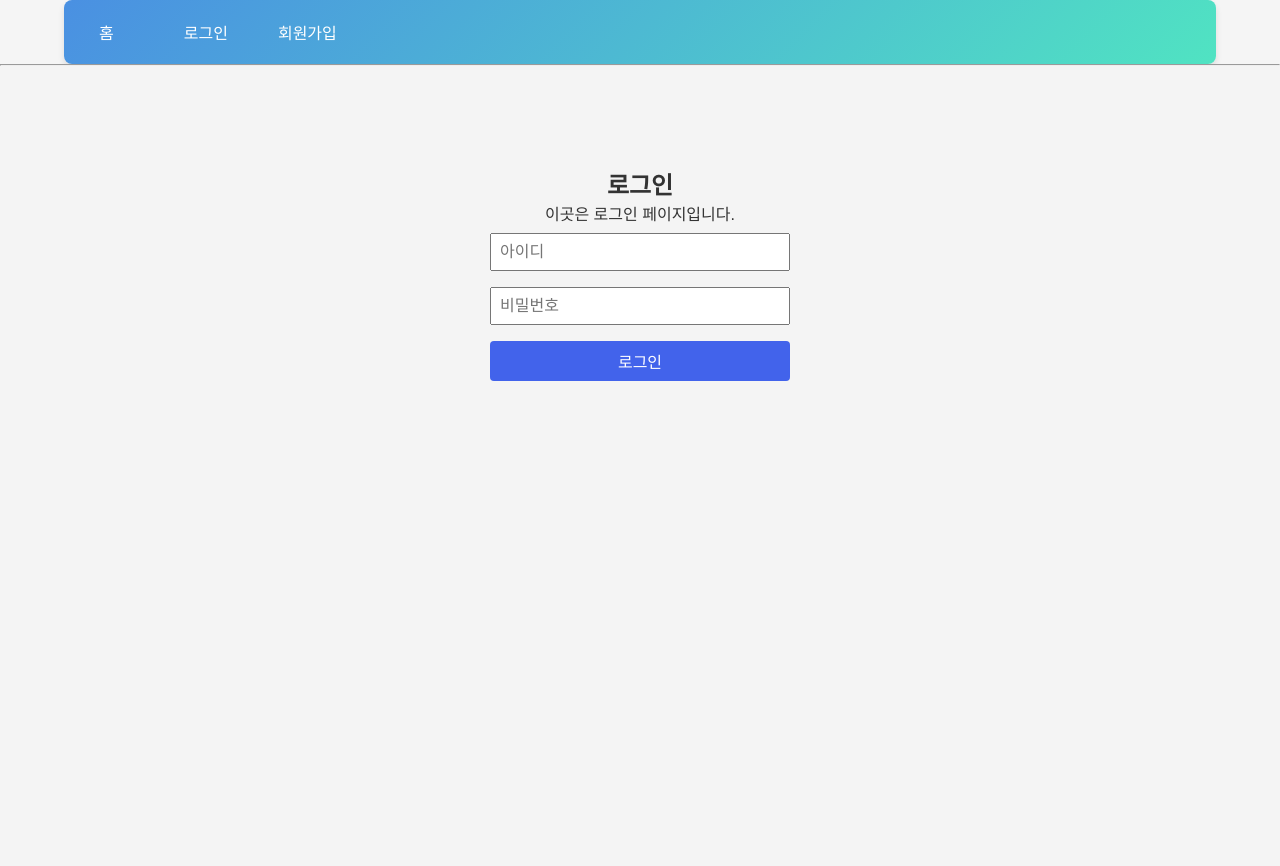
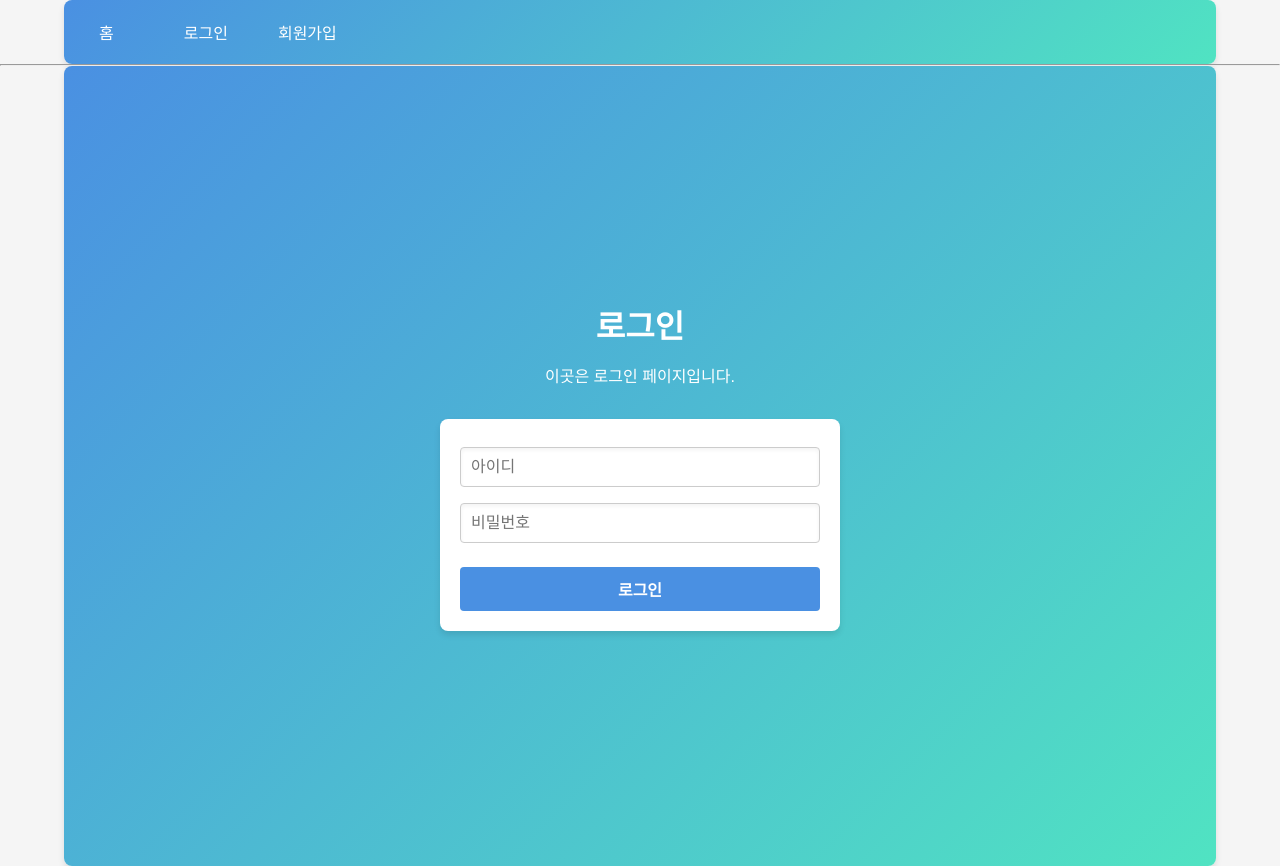
Before and after one commit to 2-H-J/home_React, a React (Create React App) app in the folder board-app/: page /login in a window 1280 px wide. Built offline with nearby package versions, Linux system fonts and the light colour scheme.

Commit message:
sdadasds

```diff
--- a/board-app/src/css/BoardViewPage.css
+++ b/board-app/src/css/BoardViewPage.css
@@ -1,6 +1,5 @@
 #board_view_container {
-  width: 100%;
-  max-width: 1200px;
+  width: 90%;
   margin: 20px auto;
   background: #fff;
   padding: 20px;
--- a/board-app/src/css/Login.css
+++ b/board-app/src/css/Login.css
@@ -1,50 +1,88 @@
-/* 화면 전체 높이를 사용하여, 가운데 정렬해줍니다 */
+/* 화면 전체 높이를 사용하여, 가운데 정렬 및 디자인 개선 */
 .login-container {
-  display: flex;             /* flex 컨테이너 사용 */
-  flex-direction: column;    /* 세로 정렬 */
-  justify-content: top;   /* 수직 가운데 정렬 */
-  align-items: center;       /* 수평 가운데 정렬 */
-  min-height: 100vh;         /* 화면 전체 높이 */
-  background-color: #f4f4f4; /* 배경색 예시 */
+  display: flex;
+  flex-direction: column;
+  justify-content: center;
+  align-items: center;
+  min-height: 100vh;
+  background: linear-gradient(135deg, #4A90E2, #50E3C2); /* 배경에 그라데이션 추가 */
   box-sizing: border-box;
-  margin: 0;
-  padding: 0;
-  padding-top: 100px;
+  padding: 20px;
+  margin: 0 auto; /* 중앙 정렬 */
+  width: 90%; /* header와 동일한 너비 */
+  border-radius: 8px;
+  box-shadow: 0 4px 6px rgba(0, 0, 0, 0.1); /* 그림자 효과 추가 */
 }
 
-/* 제목, 문단, 폼 모두 가운데 정렬 */
-.login-container h2,
-.login-container p,
-.login-container form {
-  text-align: center;
+/* 제목과 설명 스타일 */
+.login-container h2 {
+  font-size: 2rem;
+  font-weight: bold;
+  color: #ffffff;
+  margin-bottom: 1rem;
+}
+
+.login-container p {
+  font-size: 1rem;
+  color: #ffffff;
+  margin-bottom: 2rem;
 }
 
 /* 폼 내부 스타일 */
 .login-form {
   display: flex;
   flex-direction: column;
-  width: 300px;
+  width: 100%;
+  max-width: 400px; /* 최대 너비 설정 */
+  background: #ffffff; /* 배경 흰색 */
+  padding: 20px;
+  border-radius: 8px;
+  box-shadow: 0px 4px 6px rgba(0, 0, 0, 0.1);
 }
 
-/* 인풋 스타일 */
+/* 인풋 필드 스타일 */
 .login-form input {
   margin: 0.5rem 0;
-  padding: 0.5rem;
+  padding: 10px;
   font-size: 1rem;
+  border: 1px solid #ccc;
+  border-radius: 4px;
+  box-shadow: inset 0px 2px 4px rgba(0, 0, 0, 0.05);
+}
+
+/* 인풋 포커스 스타일 */
+.login-form input:focus {
+  outline: none;
+  border-color: #4A90E2;
+  box-shadow: 0 0 5px rgba(74, 144, 226, 0.5);
 }
 
 /* 버튼 스타일 */
 .login-form button {
-  margin-top: 0.5rem;
-  padding: 0.5rem;
+  margin-top: 1rem;
+  padding: 10px;
   font-size: 1rem;
+  font-weight: bold;
   cursor: pointer;
-  background-color: #4263eb; /* 예시: 파란색 */
   color: #ffffff;
+  background: #4A90E2;
   border: none;
   border-radius: 4px;
+  transition: background-color 0.3s ease;
 }
 
 .login-form button:hover {
-  background-color: #274cda; /* 호버 시 살짝 진한 색상 */
+  background: #357ABD;
 }
+
+/* 반응형 디자인 */
+@media (max-width: 768px) {
+  .login-container {
+    width: 95%; /* 작은 화면에서 너비를 줄임 */
+    padding: 20px; /* 여백 조정 */
+  }
+  .login-form {
+    width: 100%; /* 폼 너비 조정 */
+    max-width: none;
+  }
+}
--- a/board-app/src/page/BoardView.js
+++ b/board-app/src/page/BoardView.js
@@ -192,8 +192,10 @@ export default function BoardView() {
         </tr>
         <tr>
           <td colSpan="2">
+            <div className="content-area">
             {/* html 적용하여 출력 */}
             <div dangerouslySetInnerHTML={{__html: board.content}}></div>
+            </div>
           </td>
         </tr>
         <tr>
@@ -206,7 +208,6 @@ export default function BoardView() {
             }
           </td>
         </tr>
-
         <tr>
           <td colSpan="2">
 
@@ -224,11 +225,12 @@ export default function BoardView() {
           <td colSpan="2">
             <h3>첨부파일 목록</h3>
             <ul>
-         {
-          file.map((item, idx) => <li key={idx}>
+              {file.map((item, idx) =>
+              <li key={idx}>
                 <a href={`http://localhost:9999/board/download/${item.fno}`}>
                   {item.fpath.split('\\').pop()}
-            </a></li>)
+                </a>
+              </li>)
               }
             </ul>
           </td>
@@ -262,7 +264,7 @@ export default function BoardView() {
 
         }
 			</div>
-        )};
+        )}
       </div>
       <button type="button" id="btn_more" onClick={moreComment}>댓글 더보기</button>
     </div>
```
Lines whose indentation alone changed are shown as unchanged.
